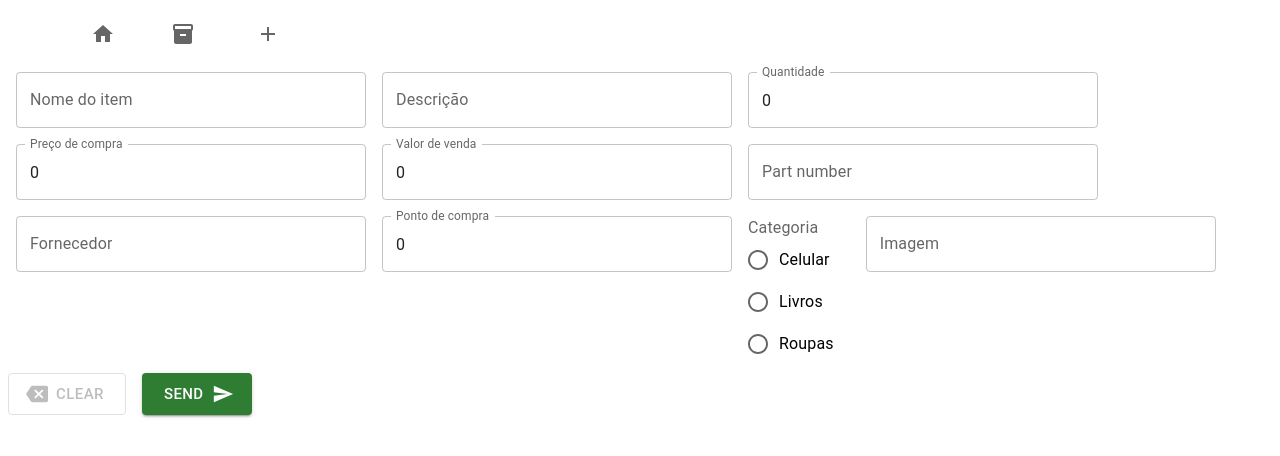
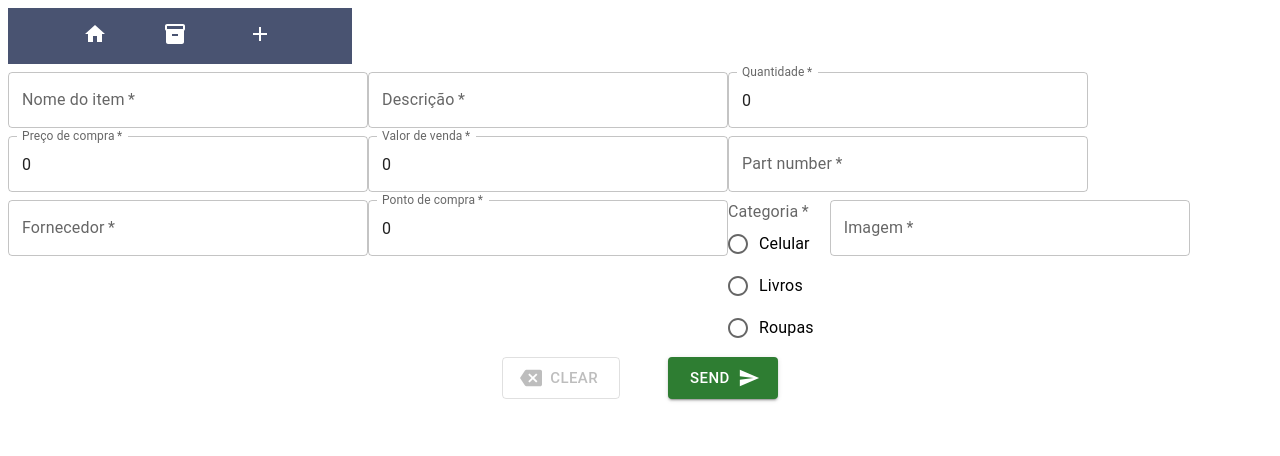
Before and after one commit to LeoSantini/kols, a React (Create React App) app: page /addProduct in a window 1280 px wide. Shown: the top 456 px of the page. Built offline with nearby package versions, Linux system fonts and the light colour scheme; no server answers.

Commit message:
Custom Css

```diff
--- a/src/Components/Navbar/index.jsx
+++ b/src/Components/Navbar/index.jsx
@@ -18,22 +18,35 @@ export function Navbar() {
   const [value, setValue] = React.useState(0);
 
   return (
-    <Box sx={{ width: 360 }}>
+    <Box sx={{ width: 344 }}>
       <BottomNavigation
-        showlabels= "true"
+        sx={{ bgcolor: "#495371" }}
+        showlabels="true"
         value={value}
         onChange={(event, newValue) => {
           setValue(newValue);
         }}
       >
         <a href="/">
-          <BottomNavigationAction label="Home" icon={<HomeIcon />} />
+          <BottomNavigationAction
+            label="Home"
+            icon={<HomeIcon />}
+            sx={{ color: "white" }}
+          />
         </a>
         <Link to="/products">
-          <BottomNavigationAction label="Products" icon={<InventoryIcon />} />
+          <BottomNavigationAction
+            label="Products"
+            icon={<InventoryIcon />}
+            sx={{ color: "white" }}
+          />
         </Link>
         <Link to="/addProduct">
-          <BottomNavigationAction label="Add Product" icon={<AddIcon />} />
+          <BottomNavigationAction
+            label="Add Product"
+            icon={<AddIcon />}
+            sx={{ color: "white" }}
+          />
         </Link>
       </BottomNavigation>
     </Box>
--- a/src/pages/Form/index.jsx
+++ b/src/pages/Form/index.jsx
@@ -59,7 +59,7 @@ function Form() {
       <Box
         component="form"
         sx={{
-          "& > :not(style)": { m: 1, maxWidth: 350 },
+          "& > :not(style)": { maxWidth: 360, marginTop: 1 },
         }}
         noValidate
         autoComplete="off"
@@ -72,6 +72,7 @@ function Form() {
           name="name"
           value={form.name}
           fullWidth
+          required
         />
         <TextField
           id="outlined-basic"
@@ -82,6 +83,7 @@ function Form() {
           value={form.description}
           multiline
           fullWidth
+          required
         />
         <TextField
           id="outlined-basic"
@@ -92,6 +94,8 @@ function Form() {
           value={form.quantity}
           type="number"
           fullWidth
+          required
+          InputProps={{ inputProps: { min: 0 } }}
         />
         <TextField
           id="outlined-basic"
@@ -101,6 +105,8 @@ function Form() {
           value={form.purchase_price}
           type="number"
           fullWidth
+          required
+          InputProps={{ inputProps: { min: 0 } }}
         />
         <TextField
           id="outlined-basic"
@@ -110,6 +116,8 @@ function Form() {
           value={form.sale_value}
           type="number"
           fullWidth
+          required
+          InputProps={{ inputProps: { min: 0 } }}
         />
         <TextField
           id="outlined-basic"
@@ -118,6 +126,7 @@ function Form() {
           name="part_number"
           value={form.part_number}
           fullWidth
+          required
         />
         <TextField
           id="outlined-basic"
@@ -126,6 +135,7 @@ function Form() {
           name="supplier"
           value={form.supplier}
           fullWidth
+          required
         />
         <TextField
           id="outlined-basic"
@@ -135,8 +145,10 @@ function Form() {
           value={form.resupply_point}
           type="number"
           fullWidth
+          required
+          InputProps={{ inputProps: { min: 0 } }}
         />
-        <FormControl>
+        <FormControl required>
           <FormLabel id="demo-radio-buttons-group-label">Categoria</FormLabel>
           <RadioGroup
             aria-labelledby="demo-radio-buttons-group-label"
@@ -172,9 +184,15 @@ function Form() {
           onChange={HandleChange}
           name="image"
           fullWidth
+          required
         />
       </Box>
-      <Stack direction="row" spacing={2}>
+      <Stack
+        direction="row"
+        justifyContent={"center"}
+        spacing={6}
+        sx={{ marginTop: 1 }}
+      >
         <Button
           variant="outlined"
           startIcon={<BackspaceIcon />}
--- a/src/pages/Products/Products.js
+++ b/src/pages/Products/Products.js
@@ -14,27 +14,81 @@ function Products({ stock }) {
   return (
     <div>
       <TableContainer component={Paper}>
-        <Table sx={{ maxWidth: 360 }} size="small" aria-label="a dense table">
+        <Table sx={{ maxWidth: 350 }} size="small" aria-label="a dense table">
           <TableHead>
-            <TableRow>
-              <TableCell align="center">Part Number</TableCell>
-              <TableCell align="center">Item</TableCell>
-              <TableCell align="center">Quantidade</TableCell>
+            <TableRow sx={{ bgcolor: "#F1E0AC" }}>
+              <TableCell
+                align="center"
+                sx={{ color: "#74959A", padding: 0.75 }}
+              >
+                Part Number
+              </TableCell>
+              <TableCell
+                align="center"
+                sx={{ color: "#74959A", padding: 0.75 }}
+              >
+                Item
+              </TableCell>
+              <TableCell
+                align="center"
+                sx={{ color: "#74959A", padding: 0.75 }}
+              >
+                Quantidade
+              </TableCell>
             </TableRow>
           </TableHead>
           <TableBody>
             {stock.map(product => (
               <TableRow
                 key={product._id}
-                sx={{ "&:last-child td, &:last-child th": { border: 0 } }}
+                sx={{
+                  "&:last-child td, &:last-child th": {
+                    border: 0,
+                  },
+                }}
               >
-                <TableCell component="th" scope="row" align="center">
+                <TableCell
+                  align="center"
+                  sx={{
+                    color: "#495371",
+                    borderBottom: 0.1,
+                    borderBottomColor: "#495371",
+                    paddingTop: 0.5,
+                    paddingBottom: 0.5,
+                  }}
+                >
                   {product.part_number}
                 </TableCell>
-                <Link to={`/product/${product._id}`}>
-                  <TableCell align="center">{product.name}</TableCell>
+                <Link
+                  to={`/product/${product._id}`}
+                  style={{ textDecoration: "none" }}
+                >
+                  <TableCell
+                    align="center"
+                    size="large"
+                    sx={{
+                      color: "#495371",
+                      borderBottom: 0.1,
+                      borderBottomColor: "#495371",
+                      paddingTop: 0.5,
+                      paddingBottom: 0.5,
+                    }}
+                  >
+                    {product.name}
+                  </TableCell>
                 </Link>
-                <TableCell align="center">{product.quantity}</TableCell>
+                <TableCell
+                  align="center"
+                  sx={{
+                    color: "#495371",
+                    borderBottom: 0.1,
+                    borderBottomColor: "#495371",
+                    paddingTop: 0.5,
+                    paddingBottom: 0.5,
+                  }}
+                >
+                  {product.quantity}
+                </TableCell>
               </TableRow>
             ))}
           </TableBody>
```
